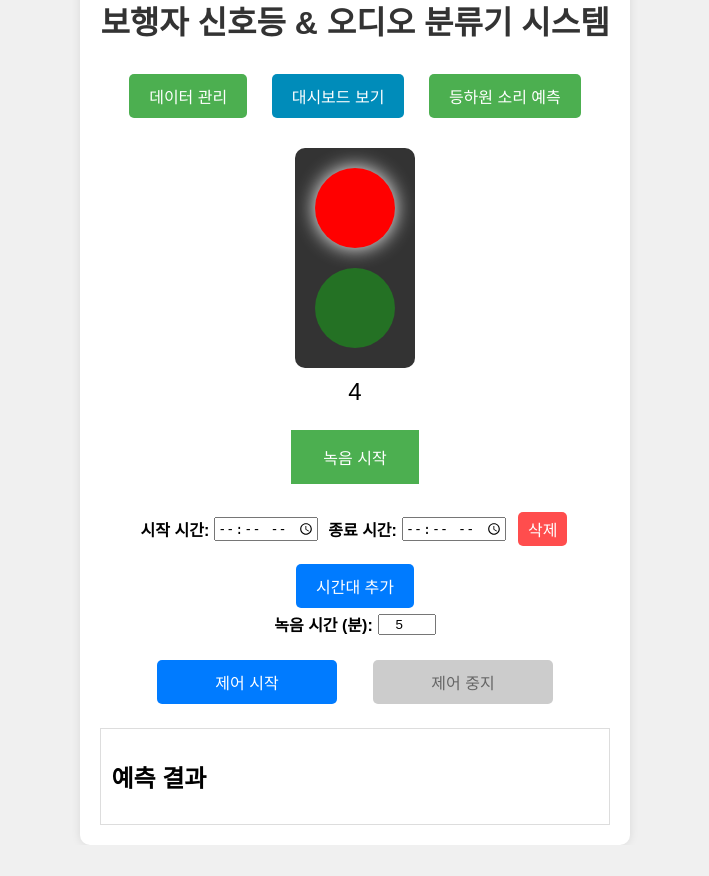
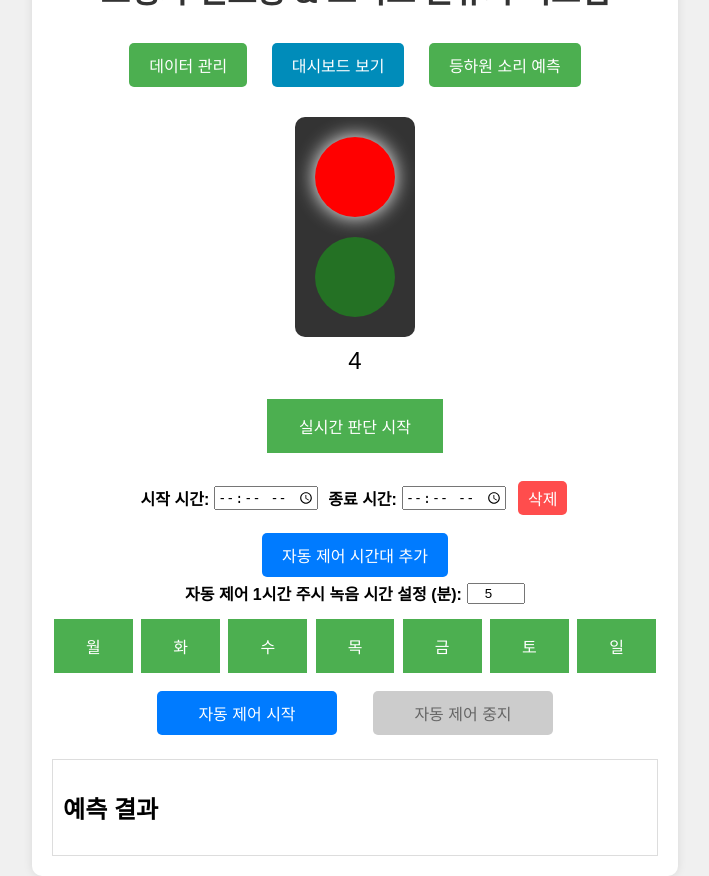
Before and after one commit to junginho0901/school_light2, a Flask app: page / in a window 1280 px wide. Shown: the whole page, without its empty margins (285-994 px from the left). Before the commit the page ends 845 px from the top, so only its background shows below. Run offline with Flask 3, Linux system fonts and the light colour scheme; some libraries are stand-ins or nearby versions.

Commit message:
제어 날짜 추가, 자동 제어 녹음 조건 추가-날짜면 무조건 키기, 등등

```diff
--- a/static/script.js
+++ b/static/script.js
@@ -673,7 +673,6 @@ document.addEventListener('DOMContentLoaded', function() {
         return;
     }
 
-
     const recordingDuration = parseFloat(document.getElementById('recordDuration').value) || 5; // 분 단위
     const durationInMilliseconds = recordingDuration * 60 * 1000;  // 밀리초로 변환
 
@@ -738,18 +737,30 @@ document.addEventListener('DOMContentLoaded', function() {
     controlInterval = setInterval(function() {
         const currentTime = new Date();
         const currentHourMinute = `${String(currentTime.getHours()).padStart(2, '0')}:${String(currentTime.getMinutes()).padStart(2, '0')}`;
+        const currentWeekday = currentTime.getDay();  // 현재 요일 (0 = 일요일, 6 = 토요일)
+
+        // 디버깅을 위해 현재 요일과 비활성화된 요일 출력
+        console.log("현재 요일: ", currentWeekday);
+        console.log("비활성화된 요일들: ", disabledWeekdays);
 
         for (let i = 1; i <= timePeriodCount; i++) {
             const startTime = document.getElementById(`startTime${i}`).value;
             const endTime = document.getElementById(`endTime${i}`).value;
 
+            // 사용자가 선택한 요일이 비활성화된 요일에 포함되어 있는지 확인
+            if (!disabledWeekdays.includes(currentWeekday)) {
+                // 요일이 활성화된 상태일 때만 시간 추가
                 if (startTime && endTime && currentHourMinute >= startTime && currentHourMinute <= endTime) {
                     console.log("자동 제어 활성화 - 10초 추가");
-                    isExtendedGreenScheduled = true; // 초록불 연장 예약
+                    isExtendedGreenScheduled = true;
+                }
+            } else {
+                console.log("오늘은 설정된 요일로 자동 제어가 비활성화됨");
             }
         }
     }, 1000); // 1초마다 현재 시간과 비교
 });
+
 
 
 
@@ -779,7 +790,7 @@ document.addEventListener('DOMContentLoaded', function() {
         // 현재 시간을 가져와서 사용자가 설정한 시간대에 있는지 확인
         const currentTime = new Date();
         const currentHourMinute = `${String(currentTime.getHours()).padStart(2, '0')}:${String(currentTime.getMinutes()).padStart(2, '0')}`;
-
+        const currentWeekday = currentTime.getDay();  // 현재 요일 (0 = 일요일, 6 = 토요일)
         let isInUserTimePeriod = false;
         for (let i = 1; i <= timePeriodCount; i++) {
             const startTime = document.getElementById(`startTime${i}`).value;
@@ -791,7 +802,31 @@ document.addEventListener('DOMContentLoaded', function() {
             }
         }
 
-        if (!isInUserTimePeriod && ratio >= 80) {  // 사용자가 설정한 시간대 밖에 있고 비율이 80% 이상일 때
+            // 현재 요일이 비활성화된 요일인지 확인
+    if (disabledWeekdays.includes(currentWeekday)) {
+        // 비활성화된 요일에 소리 비율이 80% 이상이면 자동 제어 중지하고 녹음 시작
+        if (ratio >= 80) {
+            console.log("비활성화된 요일이면서 등하원 소리 비율이 80% 이상 - 자동 제어 중지 및 녹음 시작");
+            clearInterval(autoControlInterval);  // 자동 제어 중지
+            clearInterval(controlInterval);  // 시간대 비교 중지
+            stopControlButton.click();  // 제어 중지 버튼 강제 클릭
+            recordButton.disabled = false;  // 녹음 버튼 활성화
+            stopRecording();  // 현재 녹음 종료
+
+            console.log("비율 80% 이상 - 자동 제어 중지 및 녹음 종료");
+
+            // 자동 제어는 중지하지만, 1초마다 계속해서 녹음과 판단 반복
+            startRecording();  // 녹음 다시 시작
+            console.log("자동 제어 중지 후, 녹음 다시 시작");
+        } else {
+            console.log("비활성화된 요일이지만 비율 80% 미만 - 자동 제어 유지");
+        }
+    } else if (isInUserTimePeriod) {
+        // 사용자가 설정한 시간대 안에 있을 때는 자동 제어를 유지
+        console.log("현재 설정된 시간대 안에 있음 - 자동 제어 유지");
+    } else {
+        // 사용자가 설정한 시간대 밖에 있고 비율이 80% 이상일 때만 제어를 중지
+        if (ratio >= 80) {
             console.log("등하원 소리 비율이 80% 이상임 - 제어 중지 및 녹음 종료");
             clearInterval(autoControlInterval);  // 자동 제어 중지
             clearInterval(controlInterval);  // 시간대 비교 중지
@@ -800,12 +835,44 @@ document.addEventListener('DOMContentLoaded', function() {
 
             stopRecording();  // 현재 녹음 종료
             console.log("비율 80% 이상 - 자동 제어 중지 및 녹음 종료");
-        } else if (isInUserTimePeriod) {
-            console.log("현재 설정된 시간대 안에 있음 - 자동 제어 유지");
+
+            // 자동 제어 중지 후에도 녹음 및 판단 계속 반복
+            startRecording();  // 다시 녹음 시작
+        } else {
+            console.log("설정된 시간대 밖에 있지만 비율이 80% 미만 - 자동 제어 유지");
+        }
     }
     }
 
 
 
+    let disabledWeekdays = [];  // 자동 제어가 비활성화될 요일들을 저장할 배열
+
+    // 요일 버튼 클릭 시 요일을 토글로 비활성화 설정
+    document.querySelectorAll('.weekday-btn').forEach(function(button) {
+        button.addEventListener('click', function() {
+            const weekday = parseInt(this.dataset.weekday);
+
+            // 디버깅: 현재 클릭한 요일 출력
+            console.log("클릭한 요일 (0=일요일, 6=토요일): ", weekday);
+
+            // 해당 요일이 이미 비활성화된 상태면 배열에서 제거
+            if (disabledWeekdays.includes(weekday)) {
+                disabledWeekdays = disabledWeekdays.filter(day => day !== weekday);
+                this.classList.remove('disabled');  // 버튼 스타일 업데이트
+                console.log("요일 활성화: ", weekday);
+            } else {
+                disabledWeekdays.push(weekday);
+                this.classList.add('disabled');  // 버튼 스타일 업데이트
+                console.log("요일 비활성화: ", weekday);
+            }
+
+            // 디버깅: 비활성화된 요일들 출력
+            console.log("비활성화된 요일들: ", disabledWeekdays);
+        });
+    });
+
+
+
 
 });
--- a/static/styles.css
+++ b/static/styles.css
@@ -211,7 +211,9 @@ button:hover {
     box-shadow: 0 2px 4px rgba(0,0,0,0.2);
     opacity: 0.9;
 }
-
+.recordButton{
+    border-radius: 5px;
+}
 .nav-button {
     display: inline-block;
     padding: 10px 20px;
@@ -372,3 +374,9 @@ img {
         height: auto;
     }
 }
+/* 비활성화된 요일 버튼 스타일 */
+.weekday-btn.disabled {
+    background-color: #cccccc;
+    color: #666666;
+    cursor: not-allowed;
+}
--- a/templates/index.html
+++ b/templates/index.html
@@ -31,7 +31,7 @@
                 <div class="timer"></div>
             </div>
             <div class="control-panel">
-                <button id="recordButton">녹음 시작</button>
+                <button id="recordButton">실시간 판단 시작</button>
                 <div class="time-period-container">
                     <div id="timePeriodsDiv"> <!-- timePeriodsDiv 추가 -->
                         <div class="time-period">
@@ -43,16 +43,25 @@
                         </div>
                     </div>
 
-                    <button id="addTimeButton" class="btn">시간대 추가</button>
+                    <button id="addTimeButton" class="btn">자동 제어 시간대 추가</button>
 
                     <div class="recording-control">
-                        <label for="recordDuration">녹음 시간 (분):</label>
+                        <label for="recordDuration">자동 제어 1시간 주시 녹음 시간 설정 (분):</label>
                         <input type="number" id="recordDuration" value="5">
+                    </div>
+                    <div id="weekdayButtons">
+                        <button class="weekday-btn" data-weekday="1">월</button>
+                        <button class="weekday-btn" data-weekday="2">화</button>
+                        <button class="weekday-btn" data-weekday="3">수</button>
+                        <button class="weekday-btn" data-weekday="4">목</button>
+                        <button class="weekday-btn" data-weekday="5">금</button>
+                        <button class="weekday-btn" data-weekday="6">토</button>
+                        <button class="weekday-btn" data-weekday="0">일</button>
                     </div>
 
                     <div class="control-buttons">
-                        <button id="startControl" class="btn btn-success">제어 시작</button>
-                        <button id="stopControl" class="btn btn-danger" disabled>제어 중지</button>
+                        <button id="startControl" class="btn btn-success">자동 제어 시작</button>
+                        <button id="stopControl" class="btn btn-danger" disabled>자동 제어 중지</button>
                     </div>
                 </div>
 
```
Lines whose indentation alone changed are shown as unchanged.
